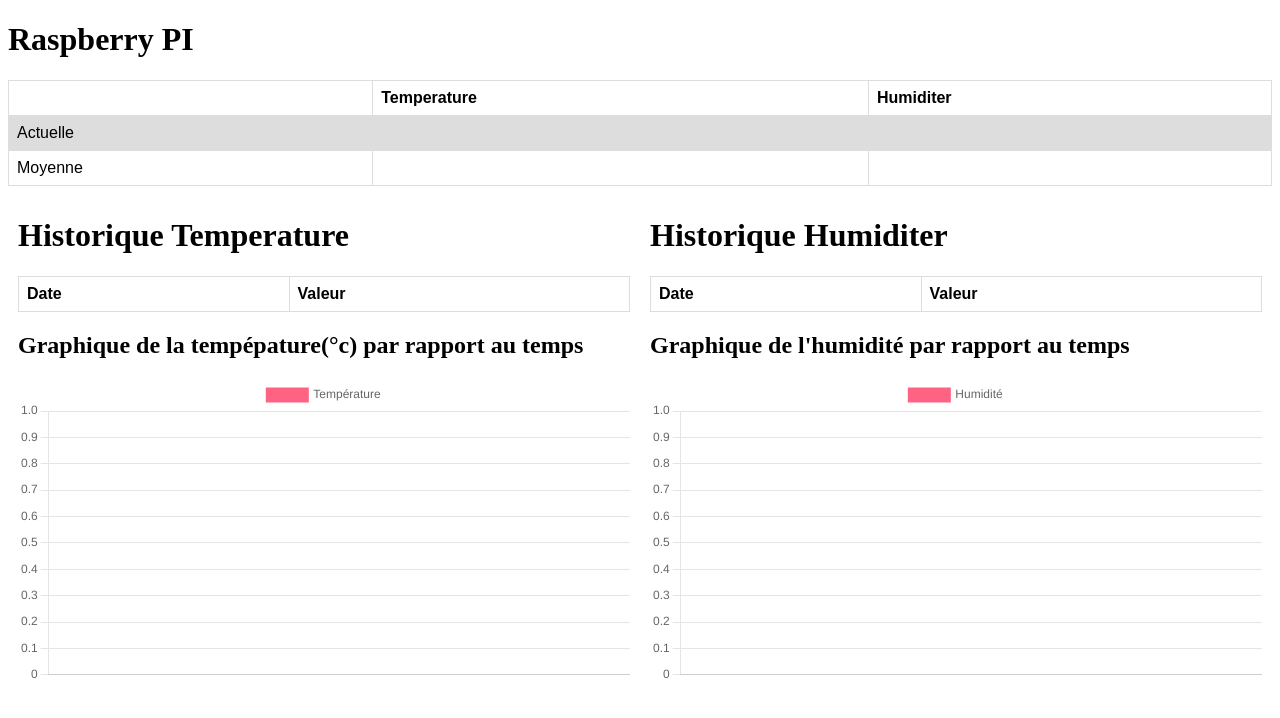
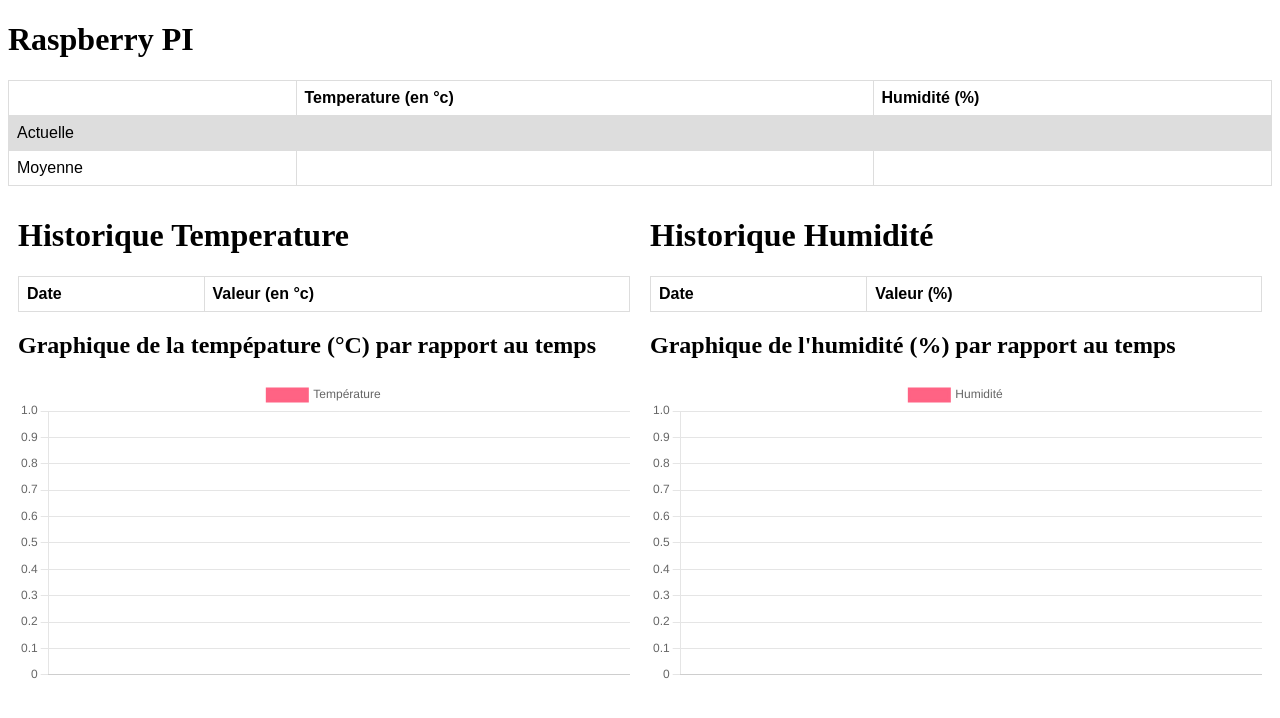
Before and after one commit to Zoriia/GTI780-Lab1-FrontEnd, a website: page index.html in a window 1280 px wide. Drawn offline with nearby package versions, Linux system fonts and the light colour scheme; no server answers.

Commit message:
Fixed typos and displayed text

```diff
--- a/index.html
+++ b/index.html
@@ -50,8 +50,8 @@
         <table id="myTable">
             <tr>
                 <th></th>
-                <th>Temperature</th>
-                <th>Humiditer</th>
+                <th>Temperature (en °c)</th>
+                <th>Humidité (%)</th>
             </tr>
             <tr>
                 <td>Actuelle</td>
@@ -72,25 +72,25 @@
                 <table id="myTableHistoriqueTemp">
                     <tr>
                         <th>Date</th>
-                        <th>Valeur</th>
+                        <th>Valeur (en °c)</th>
                     </tr>
                 </table>
-                <h2>Graphique de la tempépature(°c) par rapport au temps</h2>
+                <h2>Graphique de la tempépature (°C) par rapport au temps</h2>
                 <div>
                     <canvas id="tempChart"></canvas>
                 </div>
             </div>
             <div class="column">
-                <h1>Historique Humiditer</h1>
+                <h1>Historique Humidité</h1>
 
                 <table id="myTableHistoriqueHumid">
                     <tr>
                         <th>Date</th>
-                        <th>Valeur</th>
+                        <th>Valeur (%)</th>
                     </tr>
                 </table>
 
-                <h2>Graphique de l'humidité par rapport au temps</h2>
+                <h2>Graphique de l'humidité (%) par rapport au temps</h2>
                 <div>
                     <canvas id="humChart"></canvas>
                 </div>
```
